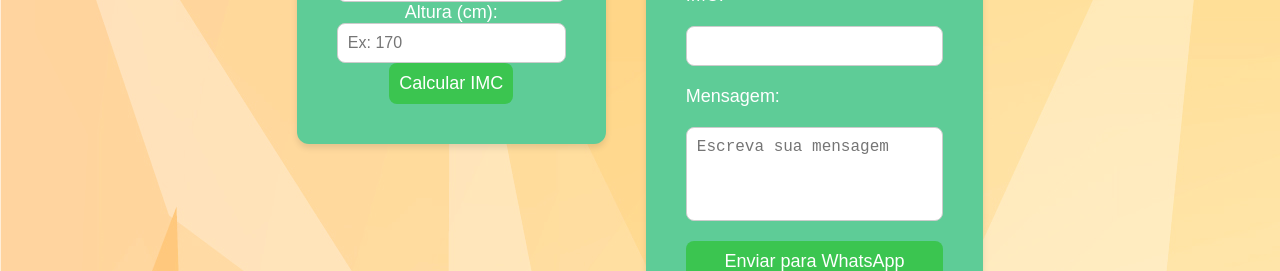
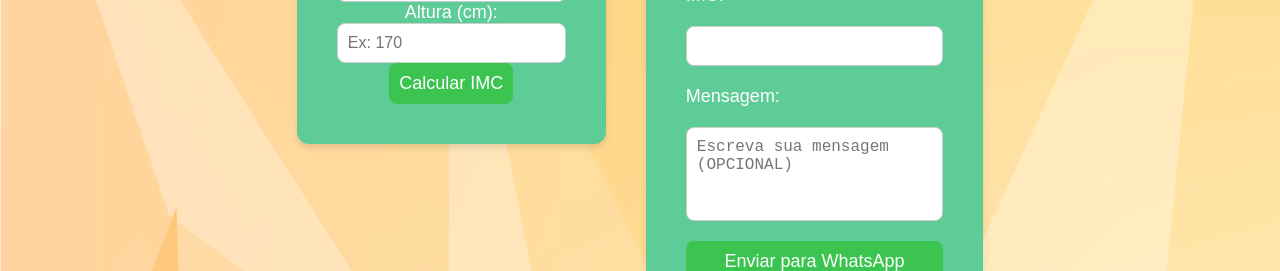
Before and after one commit to MahFelix/NutriDay, a React (Vite) app: page / in a window 1280 px wide. Shown: the part 2460-2731 px from the top of the page. Built offline with nearby package versions, Linux system fonts and the light colour scheme.

Commit message:
✨ feat: adjust input mensagem imc

```diff
--- a/src/components/IMC.jsx
+++ b/src/components/IMC.jsx
@@ -201,7 +201,7 @@ const IMCForm = () => {
           value={message}
           onChange={(e) => setMessage(e.target.value)}
           rows="4"
-          placeholder="Escreva sua mensagem"
+          placeholder="Escreva sua mensagem (OPCIONAL)"
         />
         <Button onClick={sendWhatsAppMessage}>Enviar para WhatsApp</Button>
       </Form>
```
